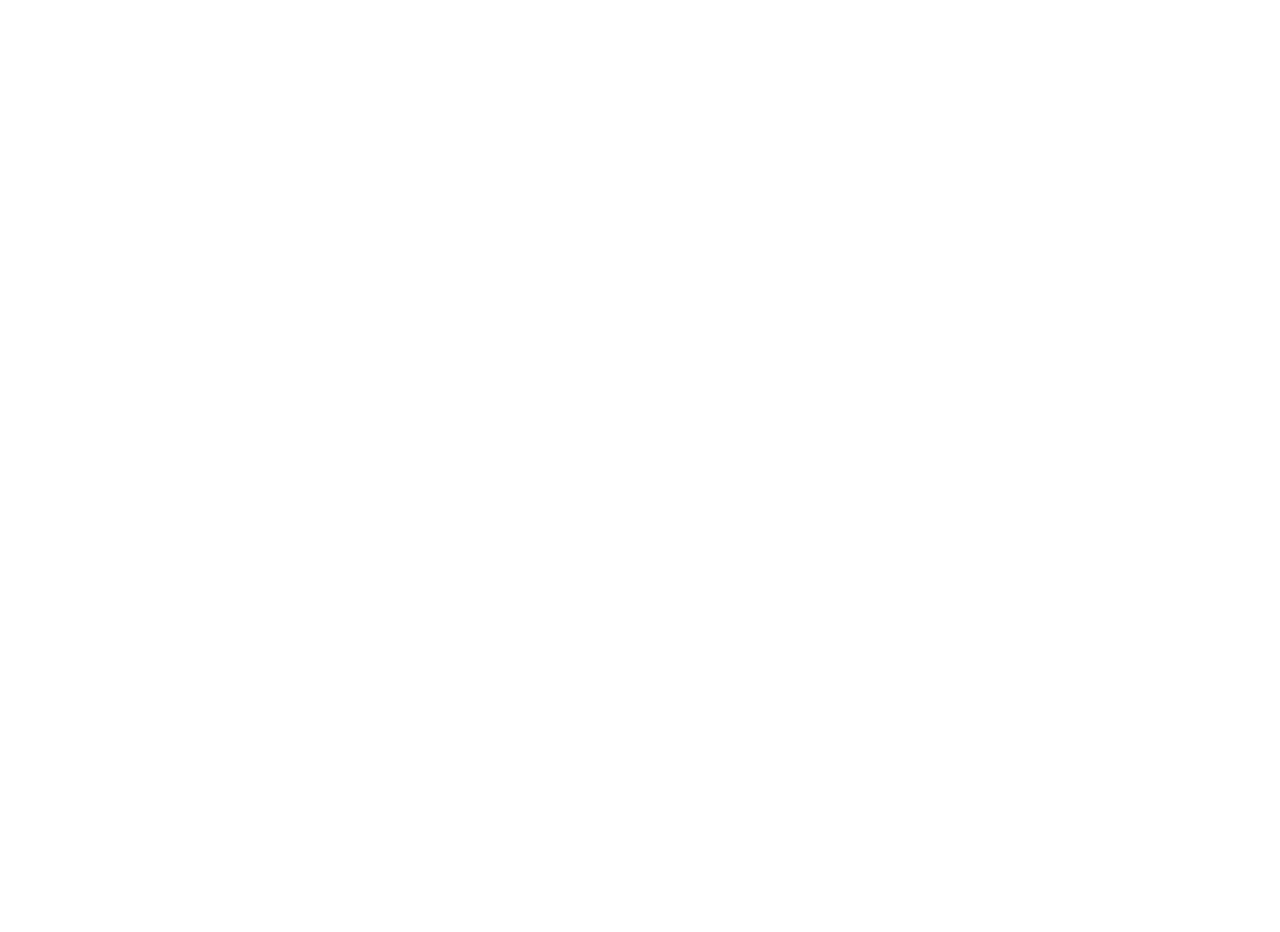
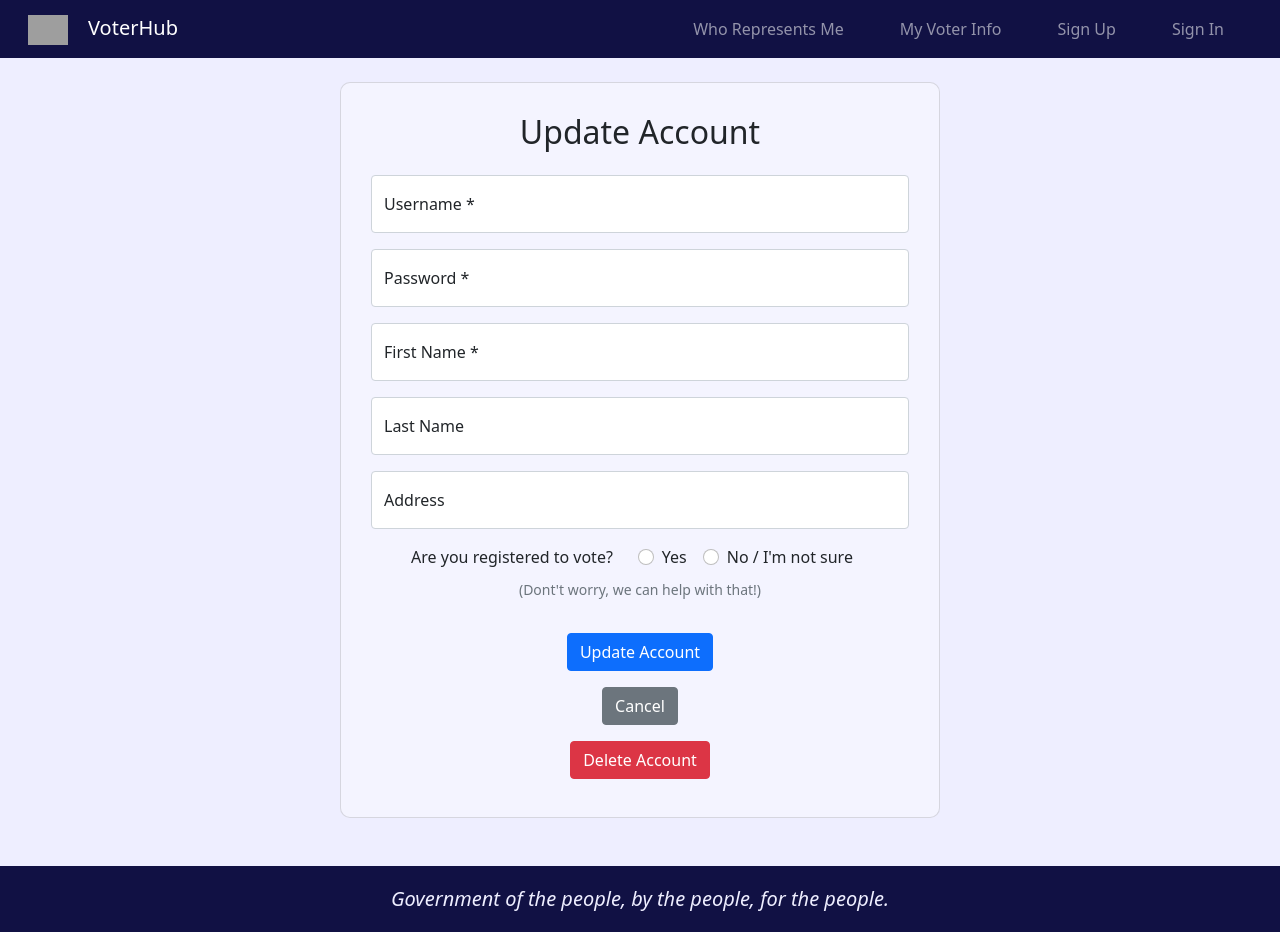
Before and after one commit to jajoyce/VoterHub-frontend, a React (Create React App) app: page /account in a window 1280 px wide. Before the commit this address had no page. Before the commit the page ends 800 px from the top, so only its background shows below. Built offline with nearby package versions, Linux system fonts and the light colour scheme; grey boxes are pictures that could not be loaded.

Commit message:
Create UserUpdate page. Populate form with signed-in user data from userState.

```diff
--- a/src/App.css
+++ b/src/App.css
@@ -136,7 +136,8 @@
 }
 
 .signup-card,
-.signin-card {
+.signin-card,
+.user-update-card {
   max-width: 600px;
   margin: 0 auto;
   padding: 30px;
--- a/src/components/Header.js
+++ b/src/components/Header.js
@@ -39,7 +39,7 @@
 
   const userNav = user ? (
     <NavDropdown title={`Welcome, ${user.firstName} `} id="nav-dropdown">
-      <NavDropdown.Item as={NavLink} to="">
+      <NavDropdown.Item as={NavLink} to="/account">
         My Account
       </NavDropdown.Item>
       <NavDropdown.Item onClick={logout}>Sign Out</NavDropdown.Item>
--- a/src/index.js
+++ b/src/index.js
@@ -9,6 +9,8 @@
 import VoterInfo from "./routes/VoterInfo";
 import SignUp from "./routes/SignUp";
 import SignIn from "./routes/SignIn";
+import UserUpdate from "./routes/UserUpdate";
+import UserDelete from "./routes/UserDelete";
 import RepsList from "./components/RepsList";
 import RepShow from "./components/RepShow";
 
@@ -25,6 +27,8 @@
           <Route path="voter-info" element={<VoterInfo />} />
           <Route path="sign-up" element={<SignUp />} />
           <Route path="sign-in" element={<SignIn />} />
+          <Route path="account" element={<UserUpdate />} />
+          <Route path="account-delete" element={<UserDelete />} />
         </Route>
       </Routes>
     </BrowserRouter>
--- /dev/null
+++ b/src/routes/UserDelete.js
@@ -0,0 +1,5 @@
+function UserDelete() {
+    return <div>Delete Page</div>
+}
+
+export default UserDelete;
--- /dev/null
+++ b/src/routes/UserUpdate.js
@@ -0,0 +1,151 @@
+import Container from "react-bootstrap/Container";
+import Card from "react-bootstrap/Card";
+import Form from "react-bootstrap/Form";
+import FloatingLabel from "react-bootstrap/FloatingLabel";
+import Button from "react-bootstrap/Button";
+import { useState } from "react";
+import { useNavigate, Link } from "react-router-dom";
+import { useOutletContext } from "react-router";
+import { NavLink } from "react-bootstrap";
+import { useRecoilState, useSetRecoilState } from "recoil";
+import UserAuth from "../models/UserAuth";
+
+function UserUpdate() {
+  const { userState, addressState } = useOutletContext();
+  const [user, setUser] = useRecoilState(userState);
+  const setAddress = useSetRecoilState(addressState);
+  const navigate = useNavigate();
+
+  const [form, setForm] = useState({
+    ...user,
+    password: "",
+  });
+
+  const handleChange = (e) => {
+    setForm({ ...form, [e.target.name]: e.target.value });
+  };
+
+  const handleSubmit = async (e) => {
+    e.preventDefault();
+    if (await UserAuth.update(form)) {
+      console.log("UPDATED USER");
+      try {
+        const userData = await UserAuth.getUser();
+        setUser(userData);
+        if (userData.address) {
+          setAddress(userData.address);
+        }
+        navigate("/representatives");
+      } catch (err) {
+        console.log("Failed to fetch user data.", err);
+        setUser(null);
+      }
+    } else {
+      console.log("UserUpdate FAILED");
+      navigate("/");
+    }
+  };
+
+  return (
+    <Container className="full-height">
+      <Container className="mt-0 pt-4 mb-5">
+        <Card className="user-update-card">
+          <h2>Update Account</h2>
+          <Form onSubmit={handleSubmit} className="mt-3 mb-2">
+            <FloatingLabel label="Username *" className="mb-3">
+              <Form.Control
+                type="text"
+                name="username"
+                value={form.username}
+                onChange={handleChange}
+                placeholder="janedoe123"
+                required
+              />
+            </FloatingLabel>
+            <FloatingLabel label="Password *" className="mb-3">
+              <Form.Control
+                type="password"
+                name="password"
+                value={form.password}
+                onChange={handleChange}
+                placeholder="********"
+                required
+              />
+            </FloatingLabel>
+            <FloatingLabel label="First Name *" className="mb-3">
+              <Form.Control
+                type="text"
+                name="firstName"
+                value={form.firstName}
+                onChange={handleChange}
+                placeholder="Jane"
+                required
+              />
+            </FloatingLabel>
+            <FloatingLabel label="Last Name" className="mb-3">
+              <Form.Control
+                type="text"
+                name="lastName"
+                value={form.lastName}
+                onChange={handleChange}
+                placeholder="Doe"
+              />
+            </FloatingLabel>
+            <FloatingLabel label="Address" className="mb-3">
+              <Form.Control
+                type="text"
+                name="address"
+                value={form.address}
+                onChange={handleChange}
+                placeholder="123 Main St, Kansas City, MO 64105"
+              />
+            </FloatingLabel>
+            <Form.Group className="my-3">
+              <Form.Label>
+                Are you registered to vote? &nbsp; &nbsp; &nbsp;{" "}
+              </Form.Label>
+              <Form.Check
+                type="radio"
+                name="registeredVoter"
+                value={true}
+                onChange={handleChange}
+                label="Yes"
+                inline
+              />
+              <Form.Check
+                type="radio"
+                name="registeredVoter"
+                value={false}
+                onChange={handleChange}
+                label="No / I'm not sure"
+                inline
+              />
+              <br />
+              <Form.Text style={{ textAlign: "right" }}>
+                (Dont't worry, we can help with that!)
+              </Form.Text>
+            </Form.Group>
+            <Button type="submit" className="mt-3">
+              Update Account
+            </Button>
+            <br />
+            <Button as={Link} to="/" variant="secondary" className="mt-3 mx-3">
+              Cancel
+            </Button>
+            <br />
+            <Button
+              as={Link}
+              to="/account-delete"
+              variant="danger"
+              className="mt-3 mx-3"
+            >
+              Delete Account
+            </Button>
+          </Form>
+        </Card>
+      </Container>
+    </Container>
+  );
+}
+
+export default UserUpdate;
```
